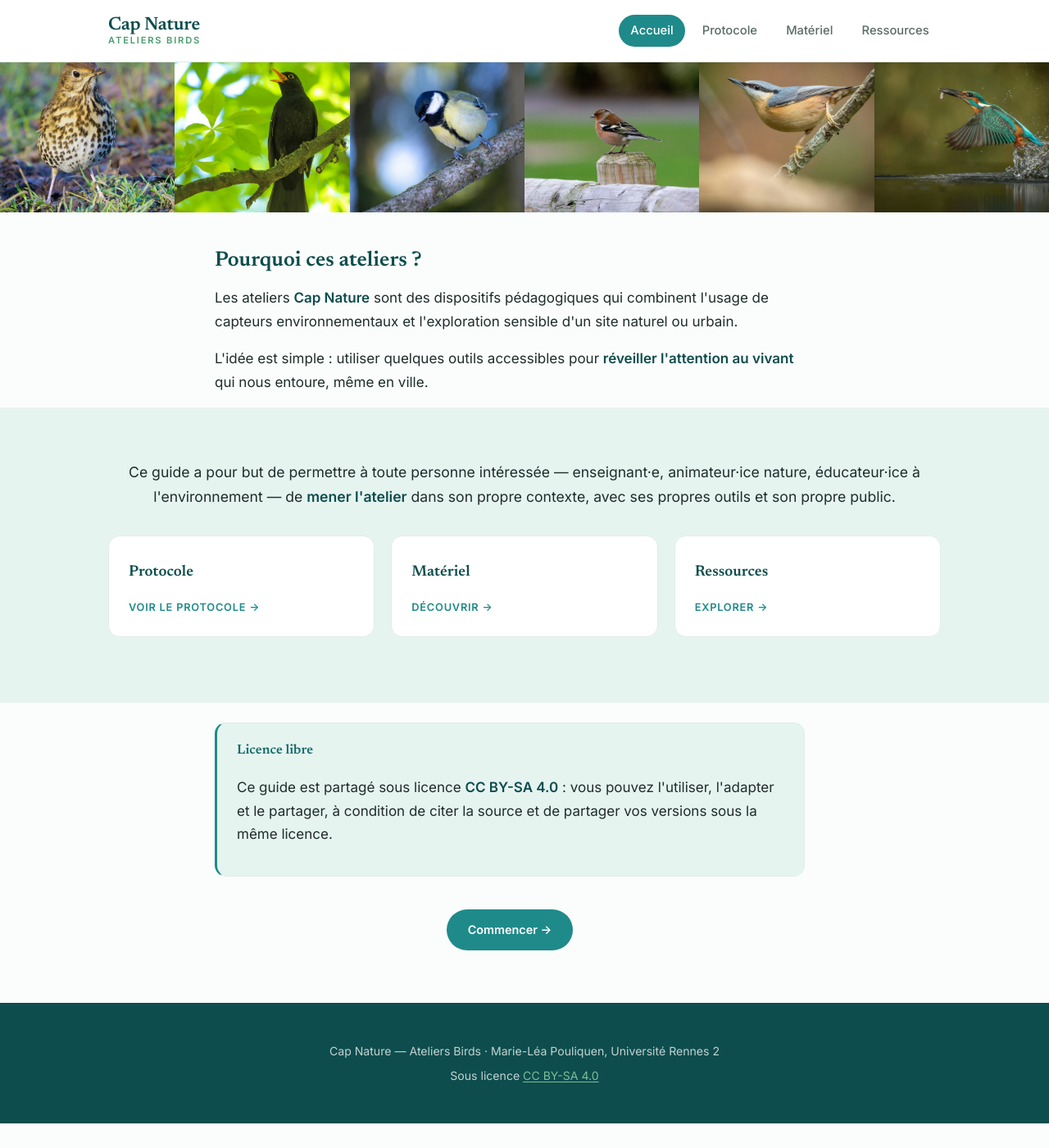
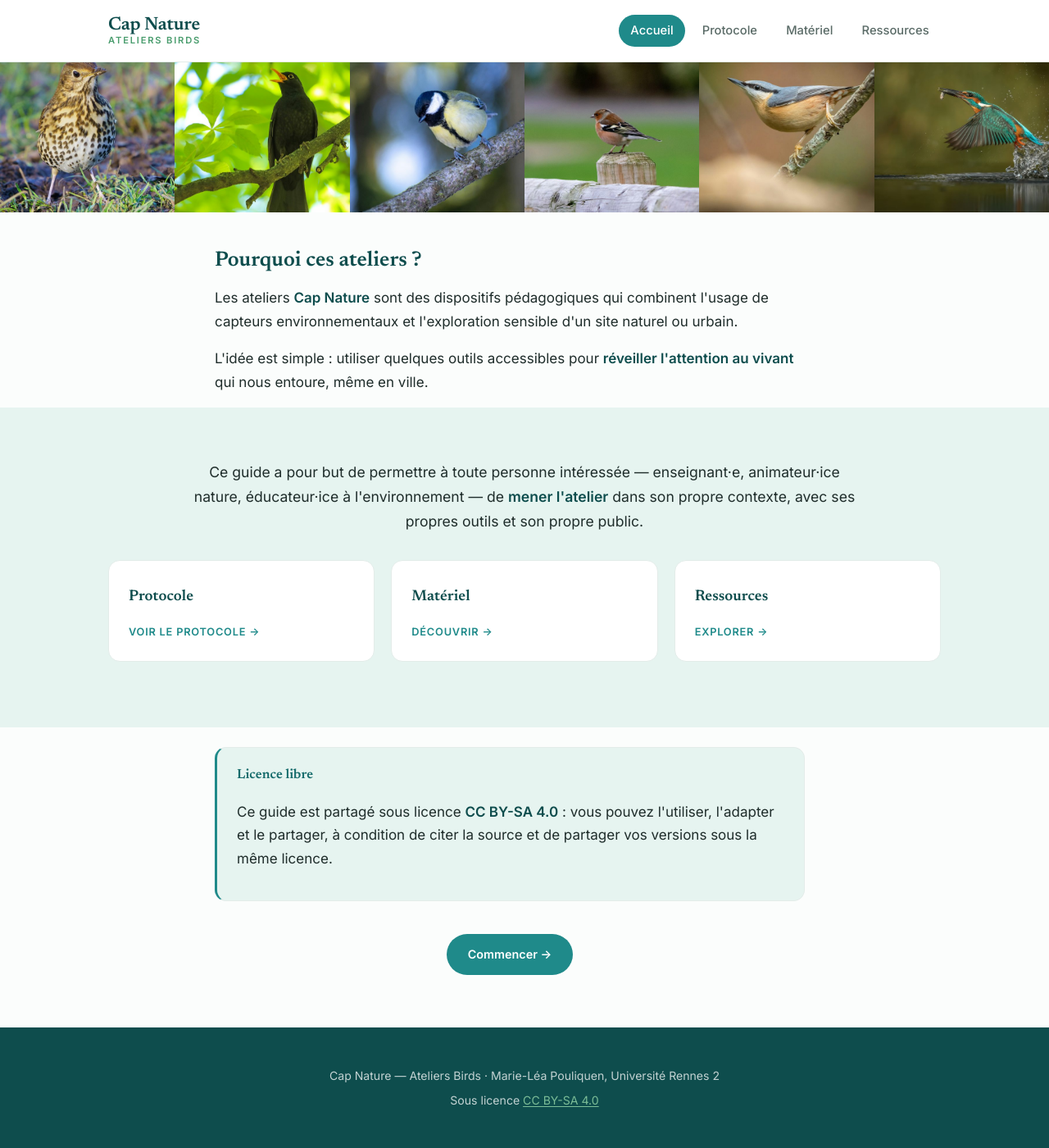
Before and after one commit to marieleapouliquen/wiki-cap-nature, a Jekyll site: the page built from index.md, in a window 1280 px wide and 1400 px high, scrolled down 293 px. Shown: the whole window at 82% size. Built offline with Jekyll 4.4.1, drawn with Linux system fonts in a browser that asks for light colours; before the commit the page ends 1663 px from its top, so only the background shows below that.

Commit message:
Update style.css

```diff
--- a/assets/css/style.css
+++ b/assets/css/style.css
@@ -317,7 +317,7 @@ tr:last-child td { border-bottom: none; }
 .section-wide.tinted { background: var(--mint); }
 
 .section-wide .section > p {
-  max-width: 1200px;
+  max-width: 820px;
   margin-left: auto;
   margin-right: auto;
   text-align: center;
```
